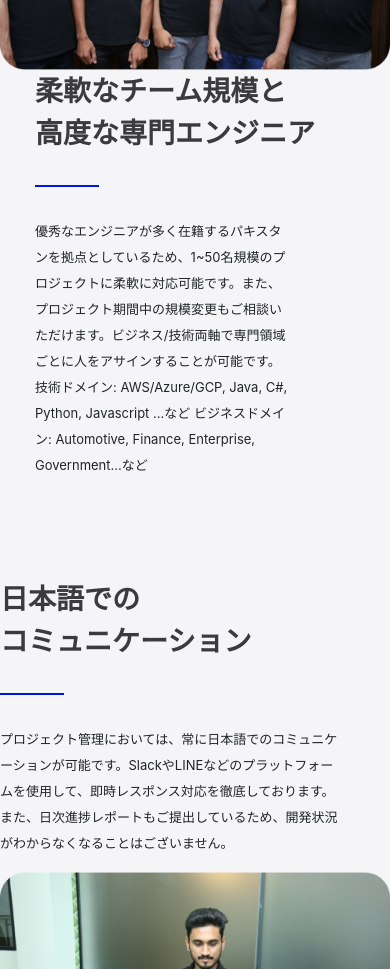
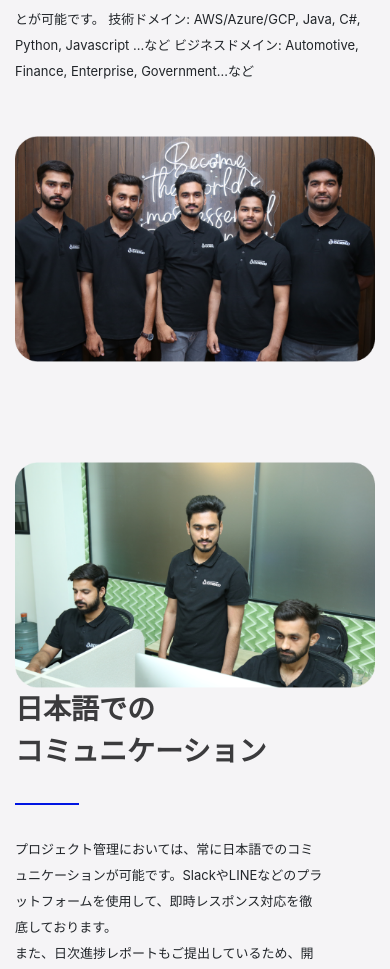
Before and after one commit to kashif-zia/Studio-Development-Hub, a React (Create React App) app: page / in a window 390 px wide. Shown: the part 3940-4909 px from the top of the page. Built offline with nearby package versions, Linux system fonts and the light colour scheme.

Commit message:
small changes

```diff
--- a/src/components/SectionMain/index.js
+++ b/src/components/SectionMain/index.js
@@ -85,11 +85,29 @@ export default function index() {
             </div>
             <div className="companyLogo-Section pr-4">
               <Swiper
-                slidesPerView={3}
-                spaceBetween={30}
+                slidesPerView={5}
+                spaceBetween={60}
                 loop={true}
                 autoplay={{
                   delay: 2500,
+                }}
+                breakpoints={{
+                  640: {
+                    slidesPerView: 2,
+                    spaceBetween: 20,
+                  },
+                  768: {
+                    slidesPerView: 4,
+                    spaceBetween: 40,
+                  },
+                  1024: {
+                    slidesPerView: 4,
+                    spaceBetween: 60,
+                  },
+                  1500: {
+                    slidesPerView: 5,
+                    spaceBetween: 60,
+                  },
                 }}
                 modules={[Autoplay]}
                 className="mySwiper"
@@ -324,7 +342,7 @@ export default function index() {
                       </p>
                     </div>
                   </div>
-                  <div className="col-md-6 p-0">
+                  <div className="col-md-6 custom-padding">
                     <img
                       src={sdhImage01}
                       className="sdhImage"
@@ -333,14 +351,14 @@ export default function index() {
                   </div>
                 </div>
                 <div className="row second-row">
-                  <div className="col-md-6 p-0">
+                  <div className="col-md-6 custom-padding">
                     <img
                       src={sdhImage02}
                       className="sdhImage"
                       alt="sdhImage02"
                     />
                   </div>
-                  <div className="col-md-6 p-0">
+                  <div className="col-md-6 custom-padding">
                     <div className="sdh-right-text">
                       <h3 className="sdh-h3">
                         柔軟なチーム規模と
@@ -358,7 +376,7 @@ export default function index() {
                   </div>
                 </div>
                 <div className="row second-row">
-                  <div className="col-md-5 p-0">
+                  <div className="col-md-5 custom-padding">
                     <div className="third-lefttext">
                       <h3 className="sdh-h3">
                         日本語での
@@ -368,11 +386,12 @@ export default function index() {
                       <div className="divider"></div>
                       <p className="sdh-cummination-p">
                         プロジェクト管理においては、常に日本語でのコミュニケーションが可能です。SlackやLINEなどのプラットフォームを使用して、即時レスポンス対応を徹底しております。
+                        <br />
                         また、日次進捗レポートもご提出しているため、開発状況がわからなくなることはございません。
                       </p>
                     </div>
                   </div>
-                  <div className="col-md-7 p-0">
+                  <div className="col-md-7 custom-padding">
                     <img
                       src={sdhImage03}
                       className="sdhImage"
--- a/src/components/SectionMain/style.scss
+++ b/src/components/SectionMain/style.scss
@@ -188,7 +188,8 @@
 
     .brand-img {
         width: 100%;
-        height: 140px;
+        height: auto;
+        aspect-ratio: 16/9;
     }
 
     .section-main-contact-form {
@@ -769,6 +770,9 @@
         font-size: 13px;
         line-height: 26px;
     }
+    .custom-padding{
+        padding: 0px;
+    }
 
 
 }
@@ -853,6 +857,10 @@
                     color: #fff;
                     display: block;
                 }
+                .twoPersonImage img{
+                    margin: auto;
+                    display: flex;
+                }
             }
 
             .dancing-img {
@@ -924,5 +932,19 @@
         .sdh-left-text{
             margin-bottom:30px;
         }
+        .second-row{
+            flex-direction: column-reverse;
+        }
+       .sdh-right-text {
+            padding-left: 0px;
+            margin-bottom: 52px;
+        }
+        .sdh-p {
+         max-width: 100%;
+        }
+        .custom-padding{
+            padding: 0px 15px;
+        }
+
     }
 }
```
